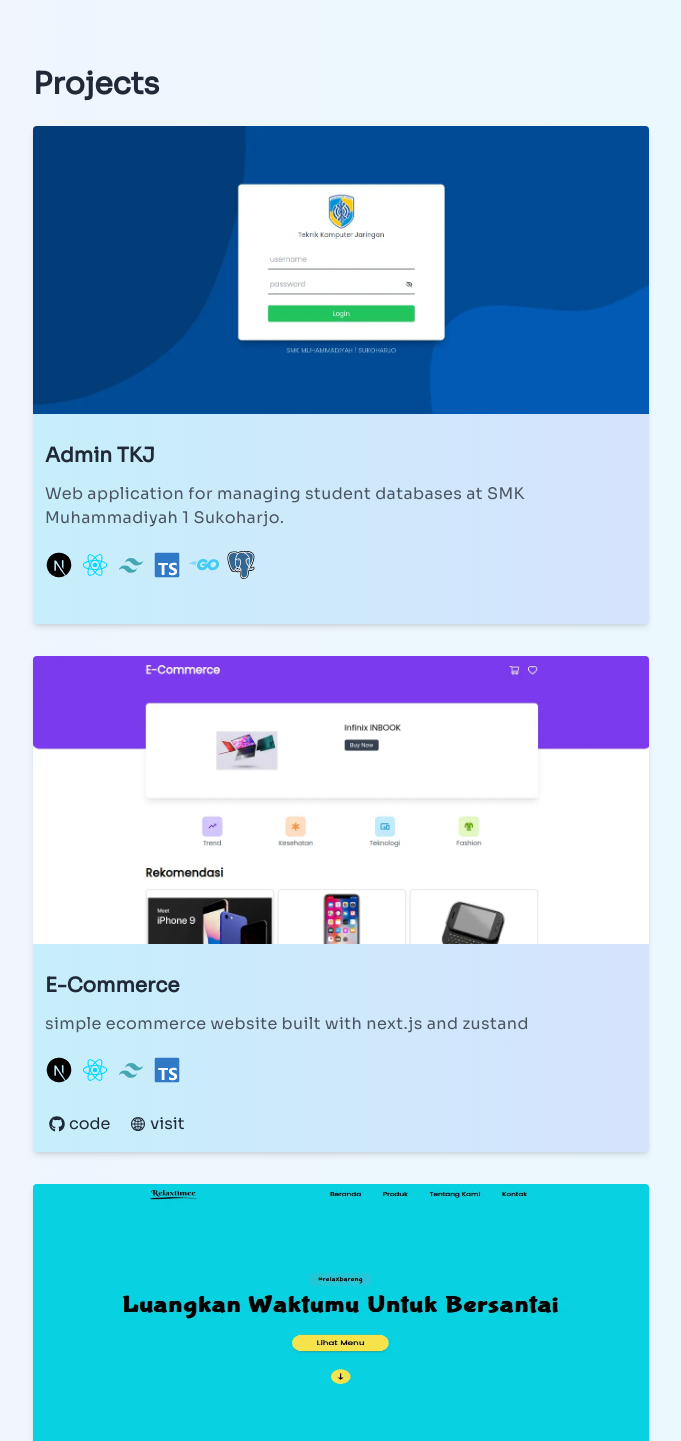
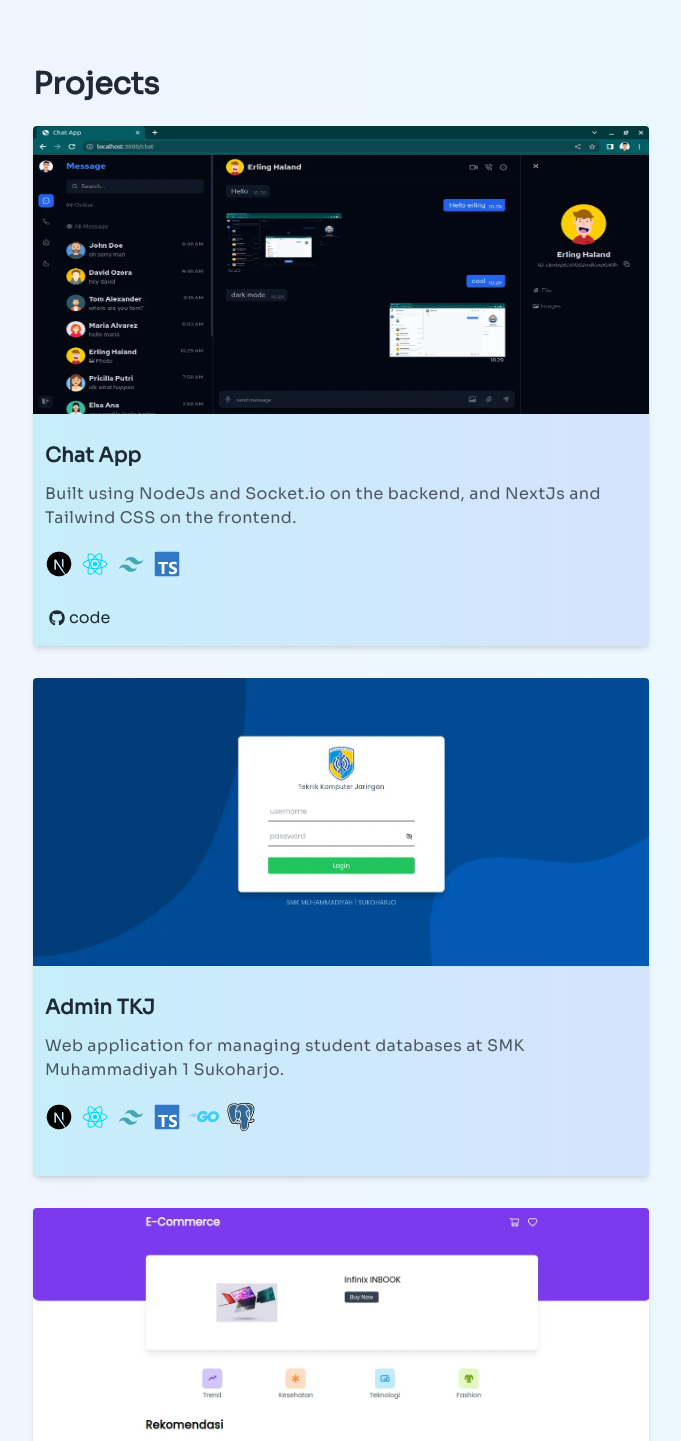
Before and after one commit to izzul-ali/personal-site, a Next.js app: page / in a window 1280 px wide. Shown: the part 480-1921 px from the top of the page, without its empty margins (299-980 px from the left). Built offline with nearby package versions, Linux system fonts and the light colour scheme.

Commit message:
add new new project

```diff
--- a/data/projects.ts
+++ b/data/projects.ts
@@ -1,6 +1,14 @@
 import { Project } from '@/components/project-card'
 
 export const projectList: Project[] = [
+  {
+    image: '/images/projects/chat-app.webp',
+    title: 'Chat App',
+    githubRepo: 'https://github.com/izzul-ali/chat-app',
+    description:
+      'Built using NodeJs and Socket.io on the backend, and NextJs and Tailwind CSS on the frontend.',
+    tech: ['next', 'react', 'tailwind', 'nodejs', 'prisma', 'typescript']
+  },
   {
     image: '/images/projects/admin-tkj.webp',
     title: 'Admin TKJ',
@@ -47,14 +55,6 @@ export const projectList: Project[] = [
     demoLink: 'https://charactersapp.vercel.app/'
   },
   {
-    image: '/images/projects/lumera-clone.webp',
-    title: 'Lumera Clone',
-    description: 'inspired by a design I found on dribbble.com',
-    tech: ['vue', 'tailwind', 'typescript'],
-    githubRepo: 'https://github.com/izzul-ali/lumera',
-    demoLink: 'https://lumera.netlify.app/'
-  },
-  {
     image: '/images/projects/pokemon-galery.webp',
     title: 'Pokemon Galery',
     description: 'Pokemon character set obtained via the pokeapi.co API.',
```
Also changed, not shown: public/images/projects/chat-app.webp (added), public/images/projects/lumera-clone.webp (deleted).
